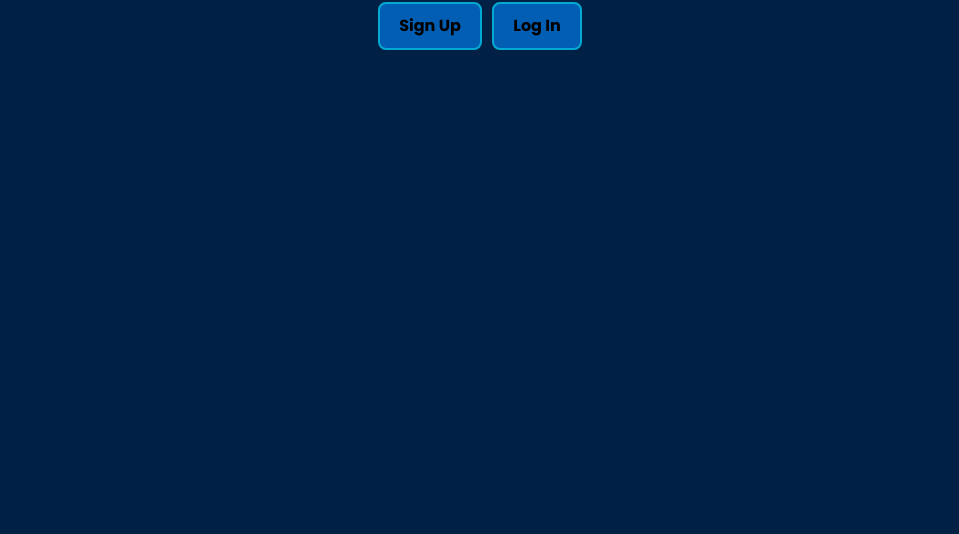
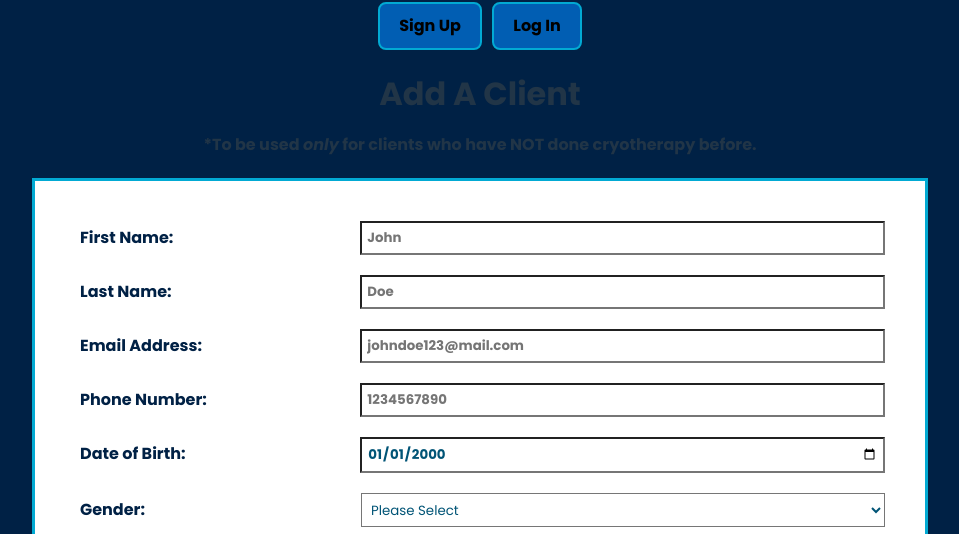
Before and after one commit to niashalise/restore-cryotherapy-tracker-client, a React (Vite) app: page /create-client in a window 1280 px wide. Before the commit this address had no page. Shown: the part 266-800 px from the top of the page, without its empty margins (160-1119 px from the left). Built offline with nearby package versions, Linux system fonts and the light colour scheme; a web font is replaced by a local one.

Commit message:
Added styles for CreateClient.jsx, and added onClick functions to button on Home.jsx and in NewSession.jsx

```diff
--- a/src/App.jsx
+++ b/src/App.jsx
@@ -7,6 +7,7 @@ import SignUp from './components/SignUp'
 import TodaysSession from './components/TodaysSession';
 import NewSession from './components/NewSession'
 import "./App.css"
+import CreateClient from './components/CreateClient';
 
 
 
@@ -21,6 +22,7 @@ function App() {
         <Route path="/signup" element={<SignUp />} />
         <Route path="/todays-session" element={<TodaysSession />} />
         <Route path="/new-session" element={<NewSession />} />
+        <Route path="/create-client" element={<CreateClient />} />
       </Routes>
     </div>
   );
--- /dev/null
+++ b/src/CreateClient.module.css
@@ -0,0 +1,53 @@
+h1, h4 {
+    font-family: "Poppins", Arial, Helvetica, sans-serif;
+    text-align: center;
+}
+
+.content {
+    width: 70%;
+    margin: auto;
+    padding: 30px;
+    display: flex;
+    flex-direction: column;
+    justify-content: center;
+    border: 3px solid var(--accent-blue);
+    background-color: white;
+}
+
+.label {
+    color: var(--text-primary);
+    font-weight: bold;
+    font-family: "Poppins", Arial, Helvetica, sans-serif;
+    padding: 10px;
+    margin: 5px;
+    flex: 1;
+    color: var(--main-background)
+}
+
+.input {
+    background-color: #fff;
+    color: var(--secondary-background);
+    font-family: "Poppins", Arial, Helvetica, sans-serif;
+    margin: 10px;
+    padding: 5px;
+    flex: 2;
+}
+
+form {
+    display: flex;
+    flex-direction: column;
+}
+
+
+form div {
+    display: flex;
+}
+
+button {
+    margin-bottom: 15px;
+}
+
+button:hover {
+    background-color: var(--secondary-background);
+    color: var(--accent-blue);
+}
--- a/src/Home.module.css
+++ b/src/Home.module.css
@@ -54,3 +54,8 @@
     font-family: "Poppins", Arial, Helvetica, sans-serif;
     margin: 5px;
 }
+
+.addNew {
+    color: var(--text-primary);
+    font-weight: bold;
+}
--- a/src/components/CreateClient.jsx
+++ b/src/components/CreateClient.jsx
@@ -1,13 +1,14 @@
 import { useState } from "react";
+import styles from "../CreateClient.module.css"
 
 function CreateClient () {
     const [newClient, setNewClient] = useState({
-        firstName,
-        lastName,
-        email,
-        phoneNumber,
-        gender,
-        dateOfBirth,
+        firstName: "",
+        lastName: "",
+        email: "",
+        phoneNumber: "",
+        gender: "",
+        dateOfBirth: "",
     });
 
     const handleCreateClient = (e) => {
@@ -24,30 +25,79 @@ function CreateClient () {
 
     return (
       <div>
-            <form onSubmit={handleCreateClient}>
+        <h1>Add A Client</h1>
+        <h4>*To be used <em>only</em> for clients who have <strong>NOT</strong> done cryotherapy before.</h4>
+        <form className={styles.content} onSubmit={handleCreateClient}>
           <div>
-                    <label htmlFor="firstName">First Name: </label>
-                    <input id="firstName" type="text" name="firstName" placeholder="John" required />
+            <label htmlFor="firstName" className={styles.label}>
+              First Name:{" "}
+            </label>
+            <input
+              id="firstName"
+              type="text"
+              name="firstName"
+              placeholder="John"
+              required
+              className={styles.input}
+            />
           </div>
           <div>
-                    <label htmlFor="lastName">Last Name: </label>
-                    <input id="lastName" type="text" name="lastName" placeholder="Doe" required />
+            <label htmlFor="lastName" className={styles.label}>
+              Last Name:{" "}
+            </label>
+            <input
+              id="lastName"
+              type="text"
+              name="lastName"
+              placeholder="Doe"
+              required
+              className={styles.input}
+            />
           </div>
           <div>
-                    <label htmlFor="email">Email Address: </label>
-                    <input id="email" name="email" type="email" required placeholder="johndoe123@mail.com" />
+            <label htmlFor="email" className={styles.label}>
+              Email Address:{" "}
+            </label>
+            <input
+              id="email"
+              name="email"
+              type="email"
+              required
+              placeholder="johndoe123@mail.com"
+              className={styles.input}
+            />
           </div>
           <div>
-                    <label htmlFor="phone">Phone Number: </label>
-                    <input id="phone" name="phone" type="tel" required placeholder="1234567890" />
+            <label htmlFor="phone" className={styles.label}>
+              Phone Number:{" "}
+            </label>
+            <input
+              id="phone"
+              name="phone"
+              type="tel"
+              required
+              placeholder="1234567890"
+              className={styles.input}
+            />
           </div>
           <div>
-                    <label htmlFor="dob">Date of Birth: </label>
-                    <input id="dob" name="dob" type="date" value="2000-01-01" required />
+            <label htmlFor="dob" className={styles.label}>
+              Date of Birth:{" "}
+            </label>
+            <input
+              id="dob"
+              name="dob"
+              type="date"
+              value="2000-01-01"
+              required
+              className={styles.input}
+            />
           </div>
           <div>
-                    <label htmlFor="gender">Gender: </label>
-                    <select name="gender" id="gender" required>
+            <label htmlFor="gender" className={styles.label}>
+              Gender:{" "}
+            </label>
+            <select name="gender" id="gender" required className={styles.input}>
               <option value="">Please Select</option>
               <option value="male">Male</option>
               <option value="female">Female</option>
@@ -57,7 +107,7 @@ function CreateClient () {
           <button type="submit">Submit</button>
         </form>
       </div>
-    )
+    );
 }
 
 export default CreateClient;
--- a/src/components/Home.jsx
+++ b/src/components/Home.jsx
@@ -41,7 +41,10 @@ function Home() {
                     <input type="date" name="calendar" id="calendar" className={styles.input}/>
                     <button type="button" className={styles.formBtn}>Go</button>
                 </Modal>
-        </div>
+            </div>
+            <div className="add">
+                <button type="button" className={styles.btn}onClick={() => navigate("/create-client")}>Add A New Client</button>
+            </div>
         </div>
     );
 }
--- a/src/components/NewSession.jsx
+++ b/src/components/NewSession.jsx
@@ -3,6 +3,7 @@ import { month, date, year } from "../shared/variables";
 import styles from '../NewSession.module.css'
 import Modal from "../components/Modal"
 import CreateClient from "./CreateClient";
+import { useNavigate } from "react-router-dom"
 
 function NewSession() {
 
@@ -14,6 +15,8 @@ function NewSession() {
     endingTemp: "",
     date: `${month+1} ${date}, ${year}`,
   });
+
+  const navigate = useNavigate();
 
   const [isNewClientOpen, setIsNewClientOpen] = useState(false);
 
@@ -51,7 +54,9 @@ function NewSession() {
           </select>
         </div>
         <div>
-          <label htmlFor="name" classname="client">Client Name: </label>
+          <label htmlFor="name" classname="client">
+            Client Name:{" "}
+          </label>
           <input
             type="text"
             name="name"
@@ -96,7 +101,9 @@ function NewSession() {
       </form>
 
       <div className={styles.content}>
-        <button type="button">Add Client</button>
+        <button type="button" onClick={() => navigate("/create-client")}>
+          Add Client
+        </button>
       </div>
     </>
   );
```
Lines whose indentation alone changed are shown as unchanged.
